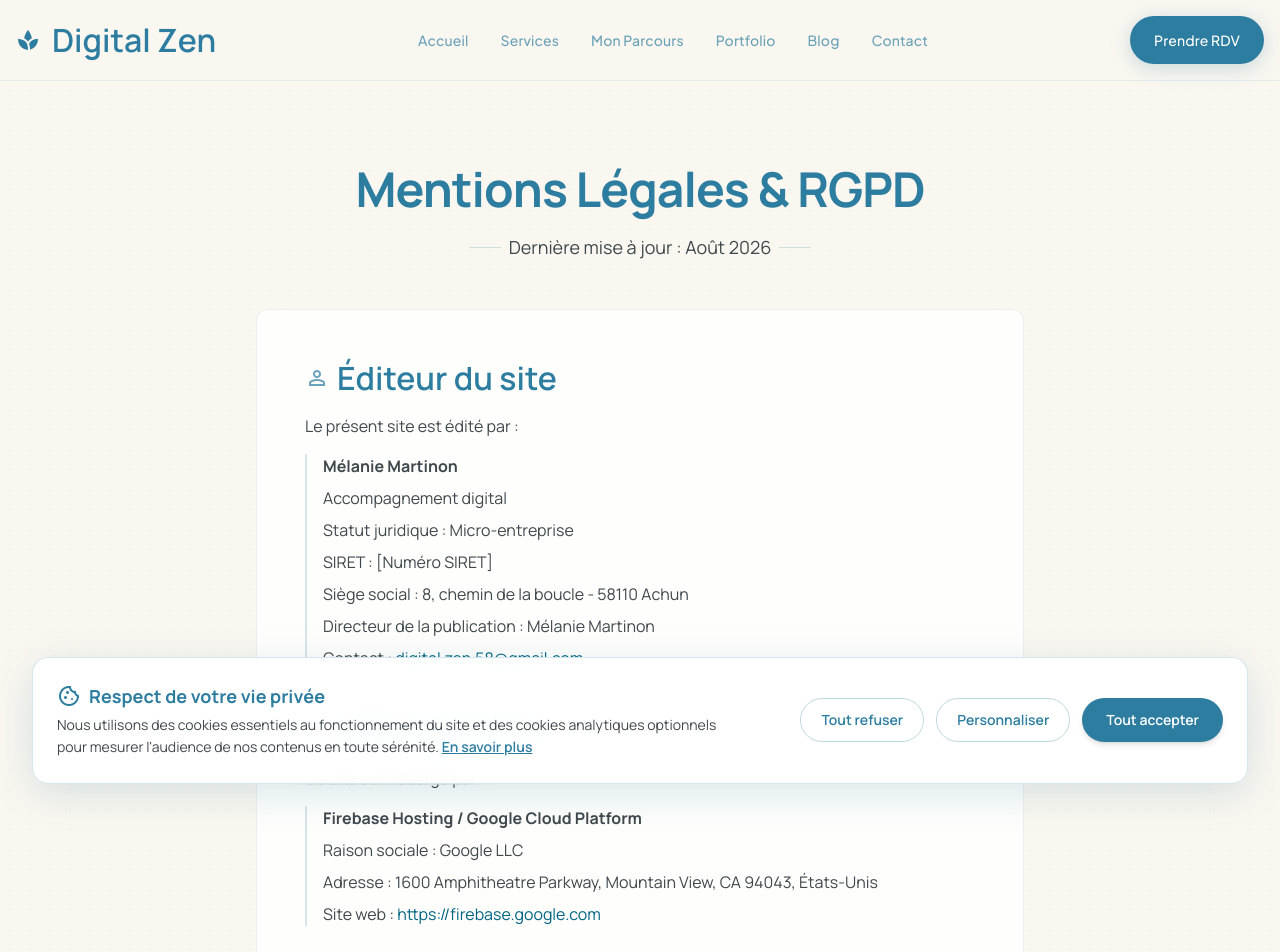
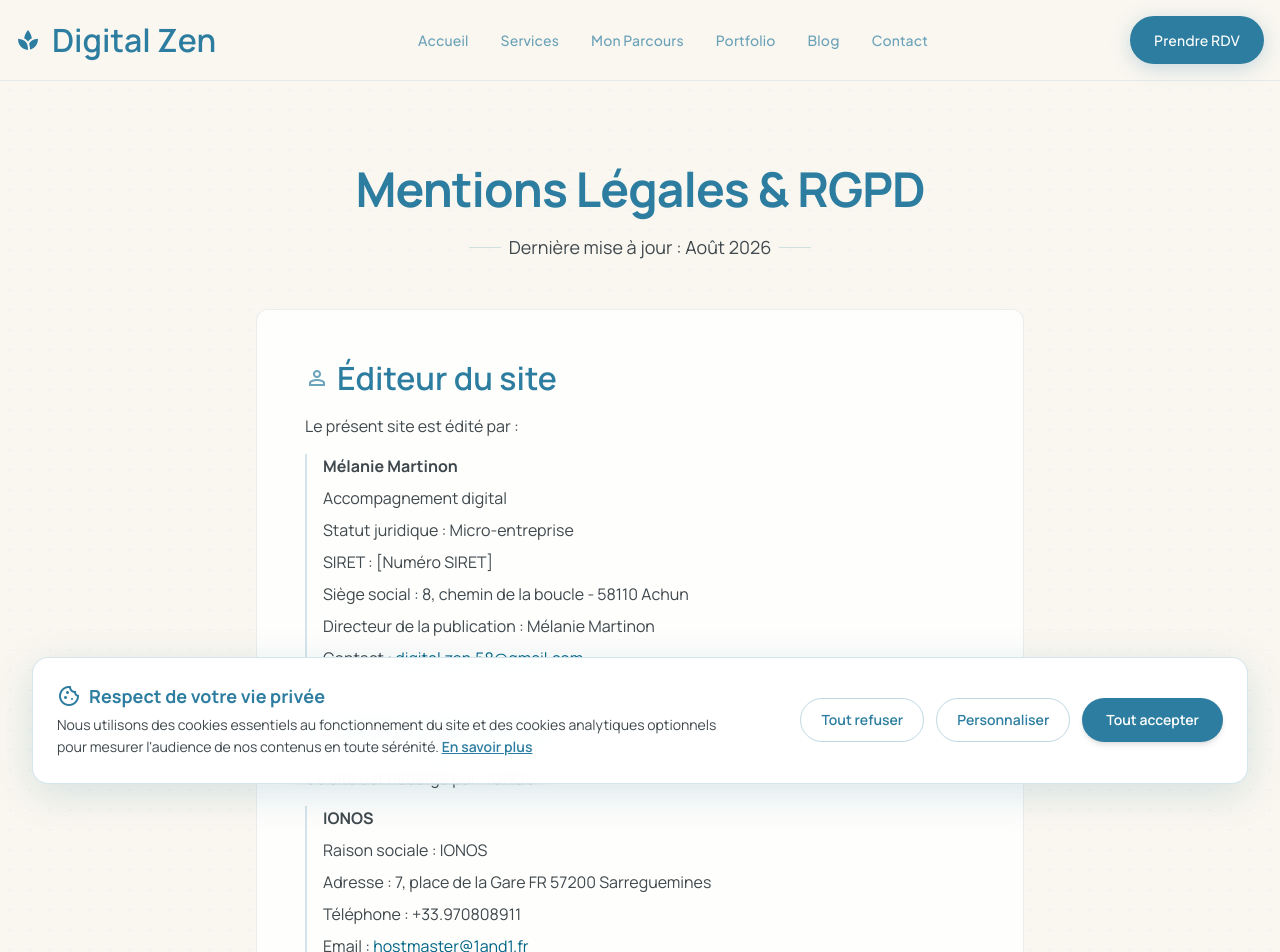
Before and after one commit to melinox58/DigitalZen, a React (Vite) app: page /mentions-legales in a window 1280 px wide. Shown: the top 952 px of the page. Built offline with nearby package versions, Linux system fonts and the light colour scheme; the HTML template or start-up script is replaced by a standard one.

Commit message:
fix: mise a jour des informations hebergeur IONOS dans les mentions legales

```diff
--- a/src/pages/MentionsLegales.jsx
+++ b/src/pages/MentionsLegales.jsx
@@ -46,12 +46,13 @@ export default function MentionsLegales() {
               <span className="material-symbols-outlined text-primary-container/70" style={{ fontVariationSettings: "'FILL' 0" }}>dns</span>
               Hébergement
             </h2>
-            <p className="mb-4 text-on-surface-variant">Ce site est hébergé par :</p>
+            <p className="mb-4 text-on-surface-variant">Ce site est hébergé par : IONOS</p>
             <ul className="list-none space-y-2 pl-4 border-l-2 border-primary-container/20 text-on-surface-variant">
-              <li><strong>Firebase Hosting / Google Cloud Platform</strong></li>
-              <li>Raison sociale : Google LLC</li>
-              <li>Adresse : 1600 Amphitheatre Parkway, Mountain View, CA 94043, États-Unis</li>
-              <li>Site web : <a className="text-primary hover:underline" href="https://firebase.google.com" target="_blank" rel="noopener noreferrer">https://firebase.google.com</a></li>
+              <li><strong>IONOS</strong></li>
+              <li>Raison sociale : IONOS</li>
+              <li>Adresse : 7, place de la Gare FR 57200 Sarreguemines</li>
+              <li>Téléphone : +33.970808911</li>
+              <li>Email : <a className="text-primary hover:underline" href="mailto:hostmaster@1and1.fr">hostmaster@1and1.fr</a></li>
             </ul>
           </section>
 
```
Also changed, not shown: 1 other file (tests, documents, lock files or other folders).
